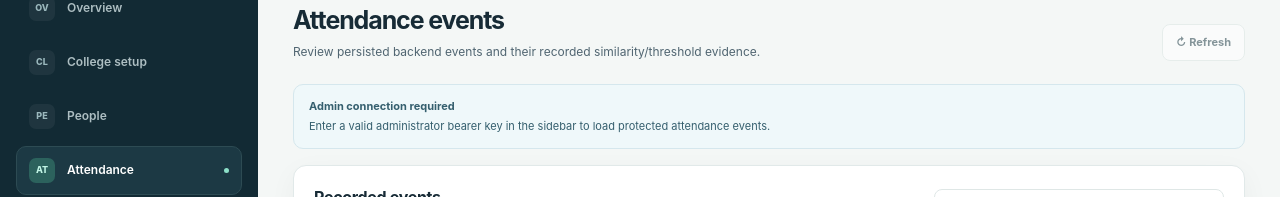
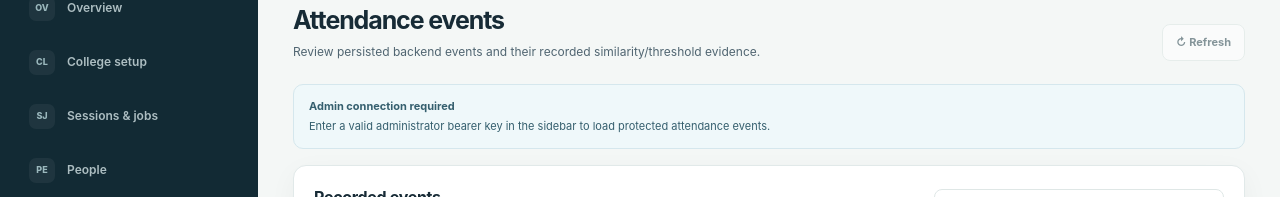
Before and after one commit to nothingonly/Frs, a Next.js app in the folder admin-web/: page /attendance in a window 1280 px wide. Shown: the part 138-335 px from the top of the page. Built offline with nearby package versions, Linux system fonts and the light colour scheme; no server answers.

Commit message:
feat: add sessions and capture jobs navigation

```diff
--- a/admin-web/components/admin-shell.tsx
+++ b/admin-web/components/admin-shell.tsx
@@ -8,6 +8,7 @@ import { useAdmin } from "./admin-provider";
 const navigation = [
   { href: "/", label: "Overview", marker: "OV" },
   { href: "/college", label: "College setup", marker: "CL" },
+  { href: "/sessions", label: "Sessions & jobs", marker: "SJ" },
   { href: "/people", label: "People", marker: "PE" },
   { href: "/attendance", label: "Attendance", marker: "AT" },
   { href: "/models", label: "Models & readiness", marker: "ML" },
```
